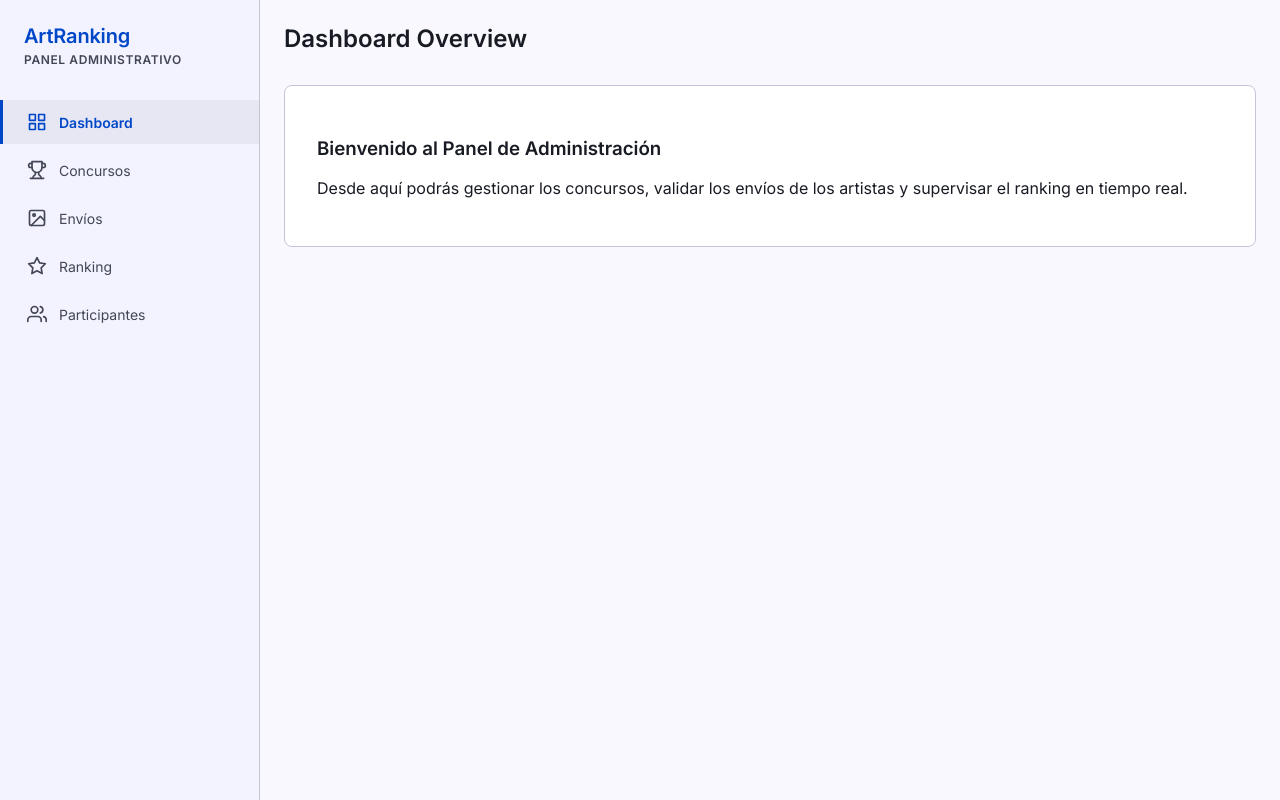
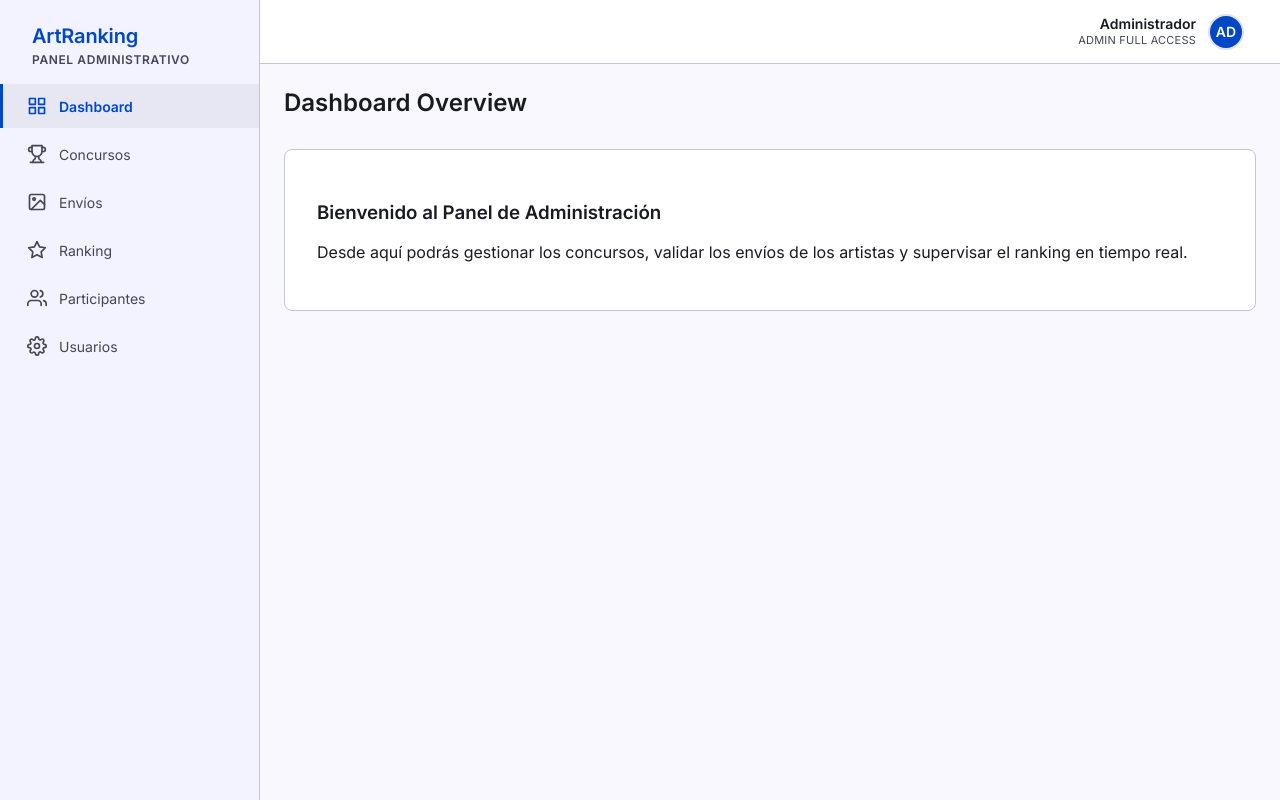
Before and after one commit to alvarezmarlen/ArtRanking-API, a Flask app: page /admin/ in a window 1280 px wide. Run offline with Flask 2, Linux system fonts and the light colour scheme.

Commit message:
feat: agregando cambios en el admin

```diff
--- a/app/routes/admin_rutas.py
+++ b/app/routes/admin_rutas.py
@@ -27,3 +27,7 @@ def ranking():
 def participantes():
     """Gestión de participantes (Placeholder)."""
     return render_template("admin/dashboard.html")
+@admin_bp.route("/usuarios")
+def usuarios():
+    """Gestión de usuarios (Placeholder)."""
+    return render_template("admin/dashboard.html")
--- a/app/static/css/admin.css
+++ b/app/static/css/admin.css
@@ -76,19 +76,94 @@ body {
 .admin-content {
     margin-left: var(--sidebar-width);
     flex: 1;
-    padding: var(--container-padding);
+    display: flex;
+    flex-direction: column;
+    min-height: 100vh;
 }
 
-/* Sidebar Branding */
+/* Topbar Area */
+.admin-topbar {
+    height: 64px;
+    background-color: var(--surface-container-lowest);
+    border-bottom: 1px solid var(--outline-variant);
+    display: flex;
+    align-items: center;
+    justify-content: flex-end;
+    padding: 0 var(--container-padding);
+    position: sticky;
+    top: 0;
+    z-index: 90;
+}
+
+.user-profile {
+    display: flex;
+    align-items: center;
+    gap: 12px;
+    padding: 6px 12px;
+    border-radius: var(--radius-md);
+    cursor: pointer;
+    transition: background-color 0.2s ease;
+}
+
+.user-profile:hover {
+    background-color: var(--surface-container);
+}
+
+.user-info {
+    text-align: right;
+    display: flex;
+    flex-direction: column;
+}
+
+.user-name {
+    font-size: 14px;
+    font-weight: 600;
+    color: var(--on-surface);
+    line-height: 1.2;
+}
+
+.user-role {
+    font-size: 11px;
+    color: var(--on-surface-variant);
+    text-transform: uppercase;
+    letter-spacing: 0.02em;
+}
+
+.avatar {
+    width: 36px;
+    height: 36px;
+    background-color: var(--primary);
+    color: var(--on-primary);
+    border-radius: 50%;
+    display: flex;
+    align-items: center;
+    justify-content: center;
+    font-weight: 600;
+    font-size: 14px;
+    border: 2px solid var(--surface-container-highest);
+}
+
+/* Page Content Adjustment */
+.page-container {
+    padding: var(--container-padding);
+    flex: 1;
+}
+
+/* Original Content Area Styles (Updated to Page Container) */
+.page-header {
+    margin-bottom: 2rem;
+}
+
 .sidebar-brand {
-    padding: 0 1.5rem 2rem 1.5rem;
+    margin-left: 2rem;
+    margin-bottom: 1rem;
 }
 
 .sidebar-brand h1 {
     font-size: 20px;
     font-weight: 600;
     color: var(--primary);
-    margin: 0;
+    margin: 0 auto;
     letter-spacing: -0.01em;
 }
 
--- a/app/templates/layouts/admin_base.html
+++ b/app/templates/layouts/admin_base.html
@@ -57,12 +57,35 @@
                     </span>
                     Participantes
                 </a>
+
+                <a href="{{ url_for('admin.usuarios') }}" class="nav-item {% if request.endpoint == 'admin.usuarios' %}active{% endif %}">
+                    <span class="nav-icon">
+                        <svg width="20" height="20" viewBox="0 0 24 24" fill="none" stroke="currentColor" stroke-width="2" stroke-linecap="round" stroke-linejoin="round"><circle cx="12" cy="12" r="3"></circle><path d="M19.4 15a1.65 1.65 0 0 0 .33 1.82l.06.06a2 2 0 0 1 0 2.83 2 2 0 0 1-2.83 0l-.06-.06a1.65 1.65 0 0 0-1.82-.33 1.65 1.65 0 0 0-1 1.51V21a2 2 0 0 1-2 2 2 2 0 0 1-2-2v-.09A1.65 1.65 0 0 0 9 19.4a1.65 1.65 0 0 0-1.82.33l-.06.06a2 2 0 0 1-2.83 0 2 2 0 0 1 0-2.83l.06-.06a1.65 1.65 0 0 0 .33-1.82 1.65 1.65 0 0 0-1.51-1H3a2 2 0 0 1-2-2 2 2 0 0 1 2-2h.09A1.65 1.65 0 0 0 4.6 9a1.65 1.65 0 0 0-.33-1.82l-.06-.06a2 2 0 0 1 0-2.83 2 2 0 0 1 2.83 0l.06.06a1.65 1.65 0 0 0 1.82.33H9a1.65 1.65 0 0 0 1-1.51V3a2 2 0 0 1 2-2 2 2 0 0 1 2 2v.09a1.65 1.65 0 0 0 1 1.51 1.65 1.65 0 0 0 1.82-.33l.06-.06a2 2 0 0 1 2.83 0 2 2 0 0 1 0 2.83l-.06.06a1.65 1.65 0 0 0-.33 1.82V9a1.65 1.65 0 0 0 1.51 1H21a2 2 0 0 1 2 2 2 2 0 0 1-2 2h-.09a1.65 1.65 0 0 0-1.51 1z"></path></svg>
+                    </span>
+                    Usuarios
+                </a>
             </nav>
         </aside>
 
         <!-- Main Content Area -->
         <main class="admin-content">
-            {% block content %}{% endblock %}
+            <!-- Topbar -->
+            <header class="admin-topbar">
+                <div class="user-profile">
+                    <div class="user-info">
+                        <span class="user-name">Administrador</span>
+                        <span class="user-role">Admin Full Access</span>
+                    </div>
+                    <div class="avatar">
+                        AD
+                    </div>
+                </div>
+            </header>
+
+            <!-- Page Container -->
+            <div class="page-container">
+                {% block content %}{% endblock %}
+            </div>
         </main>
     </div>
 
```
